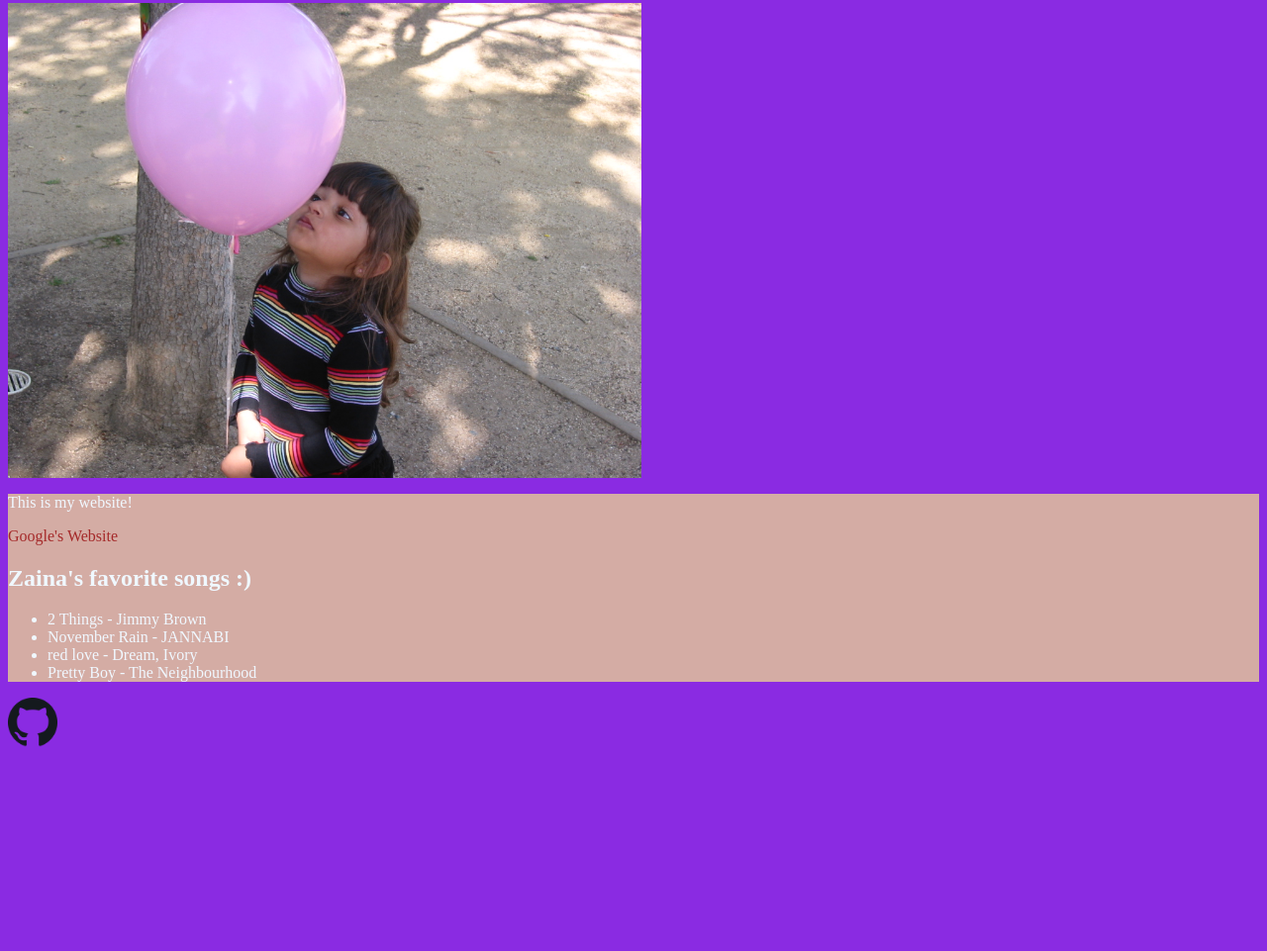
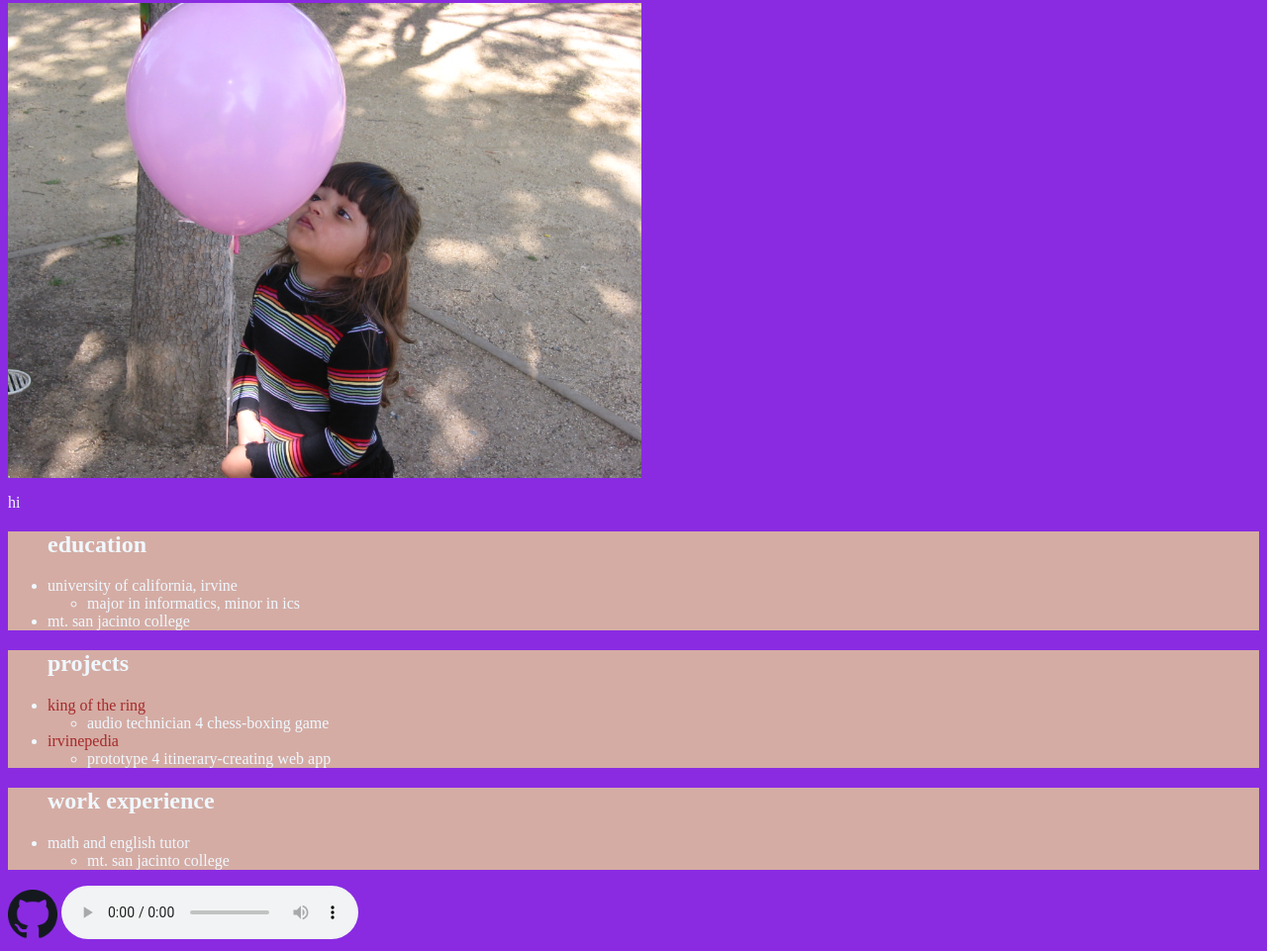
Before and after one commit to zainaazim/zainaazim.github.io, a plain HTML site: page index.html in a window 1280 px wide. Shown: the part 150-1111 px from the top of the page at 99% size. Before the commit the page ends 913 px from the top, so only its background shows below. Drawn offline with Linux system fonts and the light colour scheme.

Commit message:
added extra sections and audio player

```diff
--- a/index.html
+++ b/index.html
@@ -1,28 +1,57 @@
 <html>
     <head>
-        <title>Zaina's Website</title>
+        <title>zaina's website</title>
         <meta charset="utf-8">
         <link rel="stylesheet" href="style.css">
+        <script src="https://kit.fontawesome.com/f65efac678.js" crossorigin="anonymous"></script>
     </head>
     <body>
-        <h1>Zaina Azim</h1>
+        <h1>zaina's portfolio<i class="fa-solid fa-star"></i></h1>
         <img src="images/balloon.JPG" alt="Picture of young Zaina holding a balloon" id="pfp">
+            <p>hi</p>
         <div>
-            <p>This is my website!</p>
-            <a href="https://google.com" target="_blank">
-                Google's Website
-            </a>
+            <ul>
+                <h2>education</h2>
+                <li>university of california, irvine</li>
+                <ul>
+                    <li>major in informatics, minor in ics</li>
+                </ul>
+                <li>mt. san jacinto college</li>
+            </ul>
+        </div>
 
-            <h2>Zaina's favorite songs :)</h2>
+        <div>
             <ul>
-                <li>2 Things - Jimmy Brown</li>
-                <li>November Rain - JANNABI</li>
-                <li>red love - Dream, Ivory</li>
-                <li>Pretty Boy - The Neighbourhood</li>
+                <h2>projects</h2>
+                <li><a href="https://coleyoung02.itch.io/king-of-the-ring" target="_blank">
+                    king of the ring
+                </a></li>
+                <ul>
+                    <li>audio technician 4 chess-boxing game</li>
+                </ul>
+                <li><a href="https://angular-router-basic-example-s4xpxp.stackblitz.io/home" target="_blank">
+                    irvinepedia
+                </a></li>
+                <ul>
+                    <li>prototype 4 itinerary-creating web app</li>
+                </ul>
+            </ul>
+        </div>
+
+        <div>
+            <ul>
+                <h2>work experience</h2>
+                <li>math and english tutor</li>
+                <ul>
+                    <li>mt. san jacinto college</li>
+                </ul>
             </ul>
         </div>
         <a href="https://github.com/zainaazim" target = "_blank">
             <img src="images/github-icon.png" class = "socials">
         </a>
+        <audio controls>
+            <source src = "https://drive.google.com/uc?export=download&id=1tRsnfGB2pJZdgm6aWCRdZ1s7xj9OOhk_" type = "audio/mpeg">
+         </audio>
     </body>
 </html>
```
